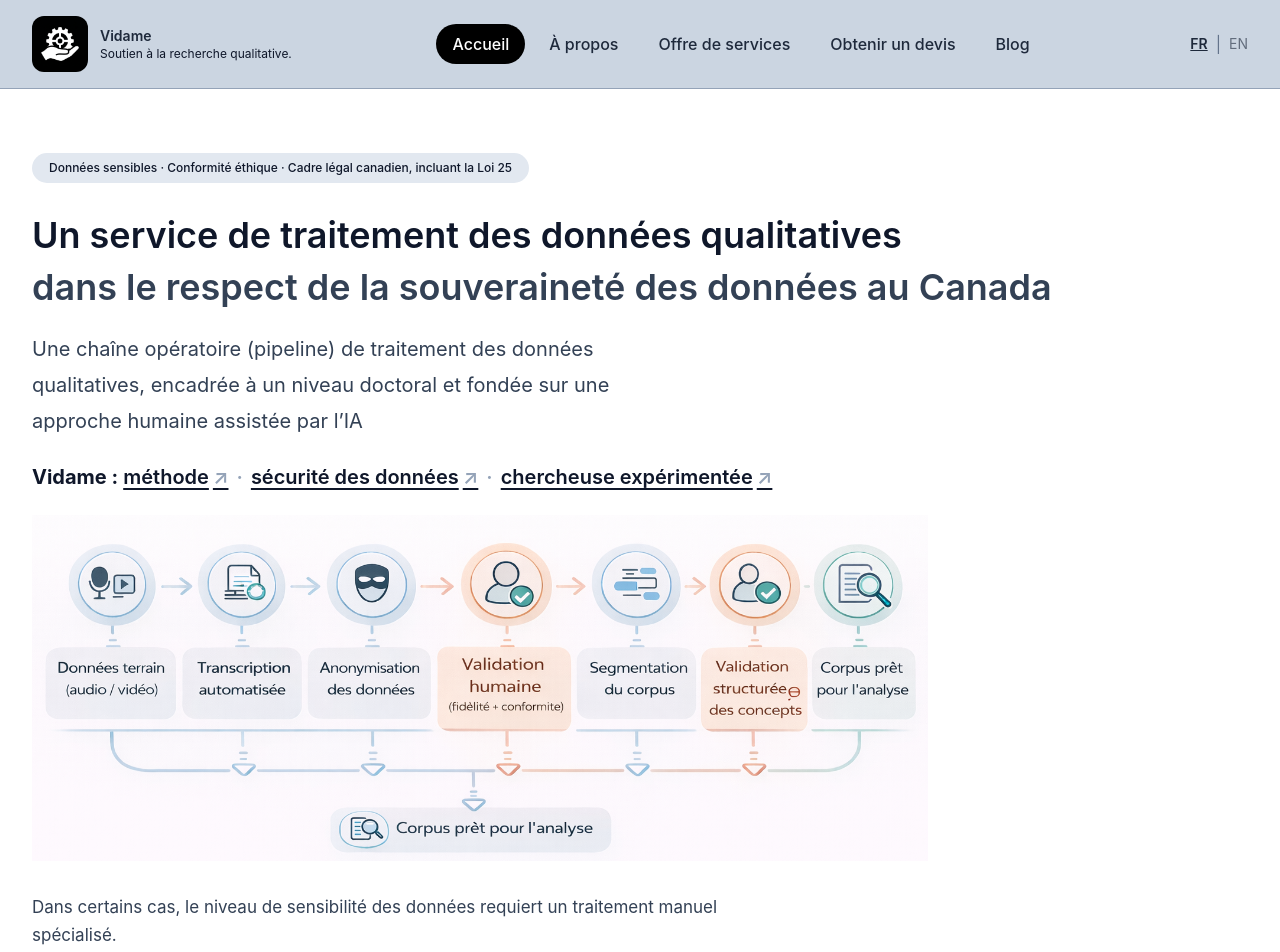
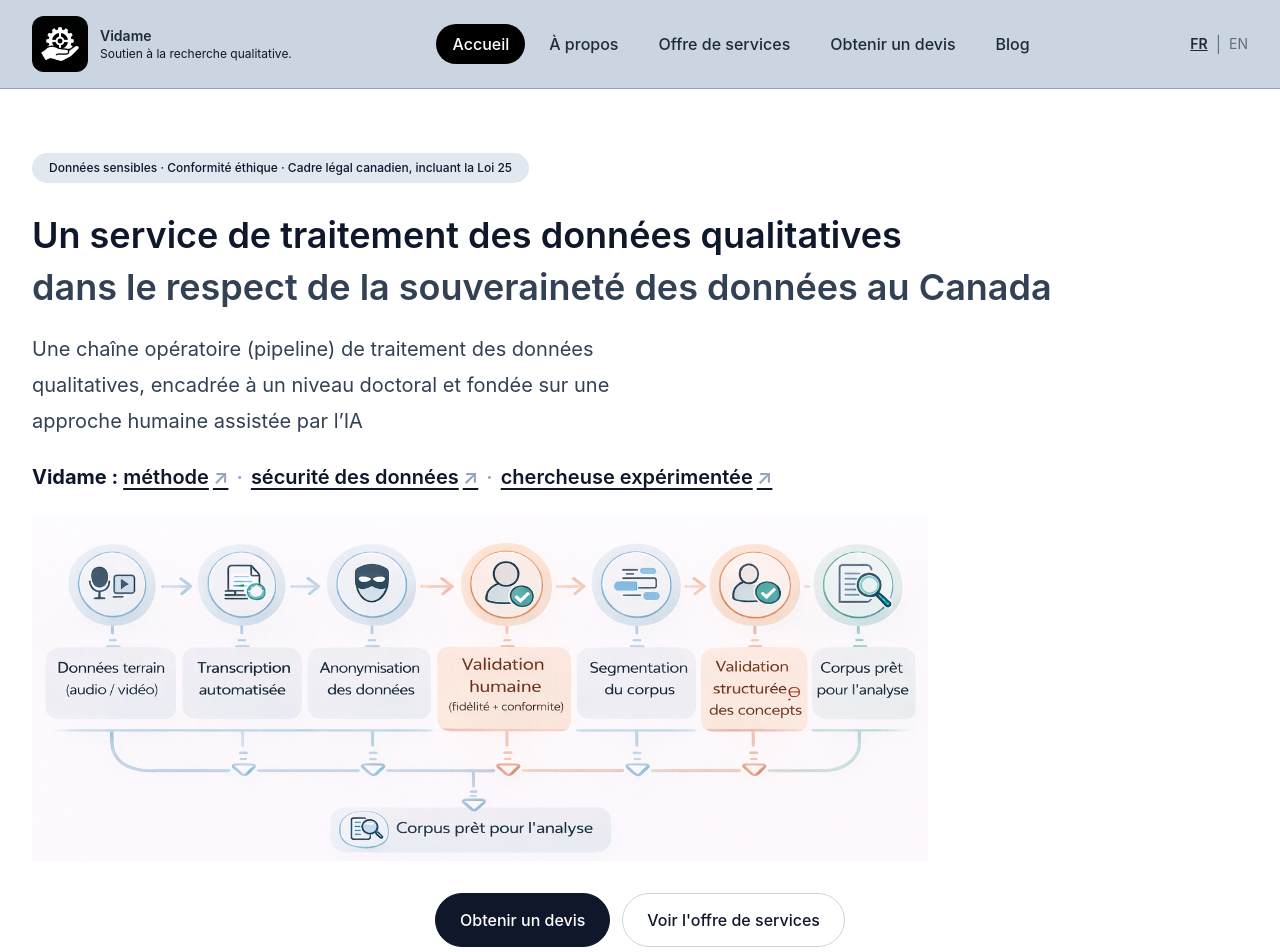
Before and after one commit to momopro21/vidame-recherche, a React (Vite) app: page / in a window 1280 px wide. Shown: the top 952 px of the page. Built offline with nearby package versions, Linux system fonts and the light colour scheme; the HTML template or start-up script is replaced by a standard one.

Commit message:
Update App.tsx

```diff
--- a/src/App.tsx
+++ b/src/App.tsx
@@ -584,6 +584,21 @@ function Accueil({setPage,lang,}: {setPage: (page: string) => void;lang: "fr" |
         className="block h-auto w-full"
       />
       </div>
+        {/* ===== VIDAME_REPERE_CTA_APRES_PIPELINE ===== */}
+<div className="mt-6 mb-12 flex flex-wrap justify-center gap-3">
+  <Button size="lg" className="rounded-full" onClick={() => setPage("soumission")}>
+    {lang === "fr" ? "Obtenir un devis" : "Request a quote"}
+  </Button>
+
+  <Button
+    size="lg"
+    variant="outline"
+    className="rounded-full"
+    onClick={() => setPage("services")}
+  >
+    {lang === "fr" ? "Voir l'offre de services" : "View services"}
+  </Button>
+</div>
 
           {/* ===== VIDAME_REPERE_INTRO_TRAITEMENT_SENSIBLE ===== */}
           <div className="max-w-3xl text-left">
```
